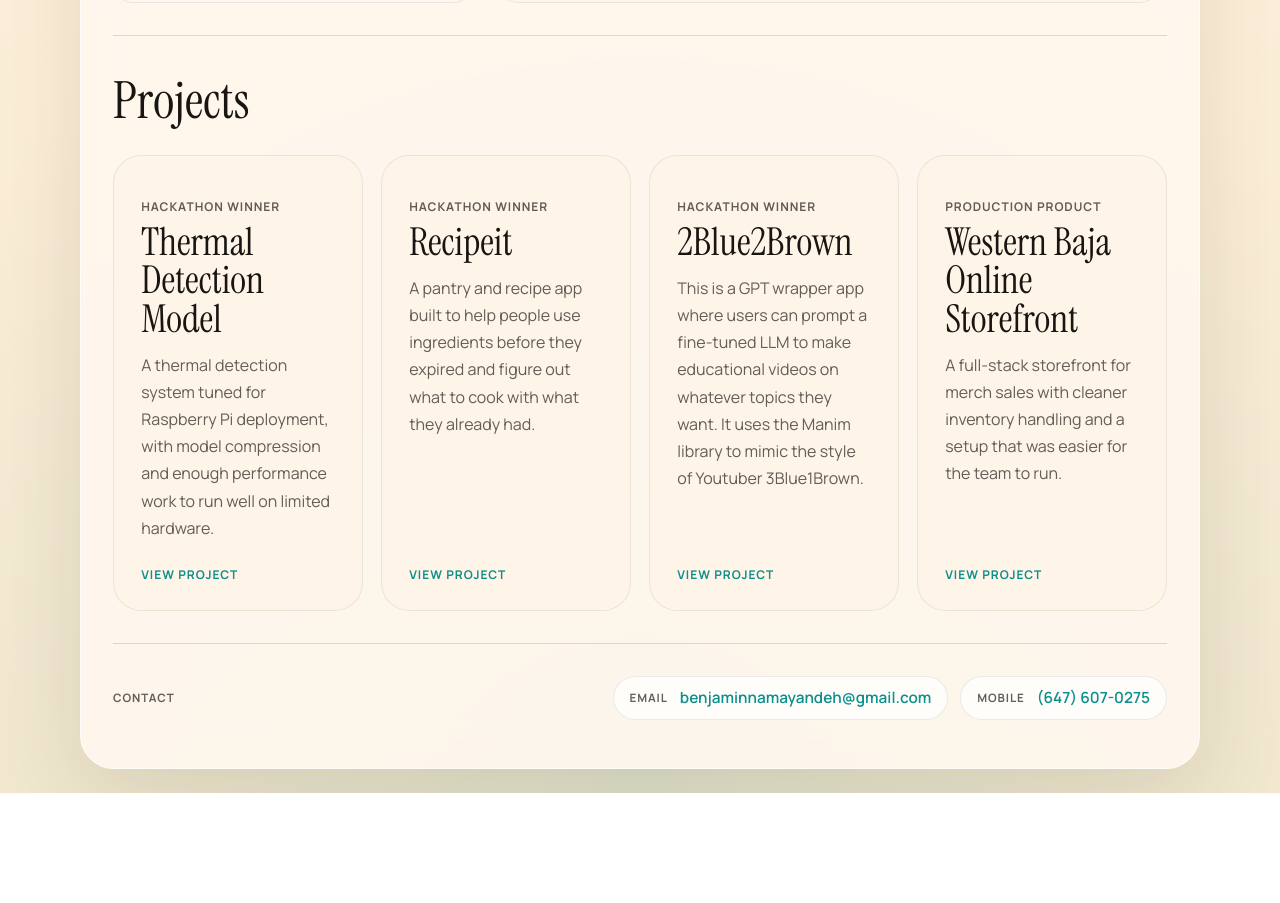
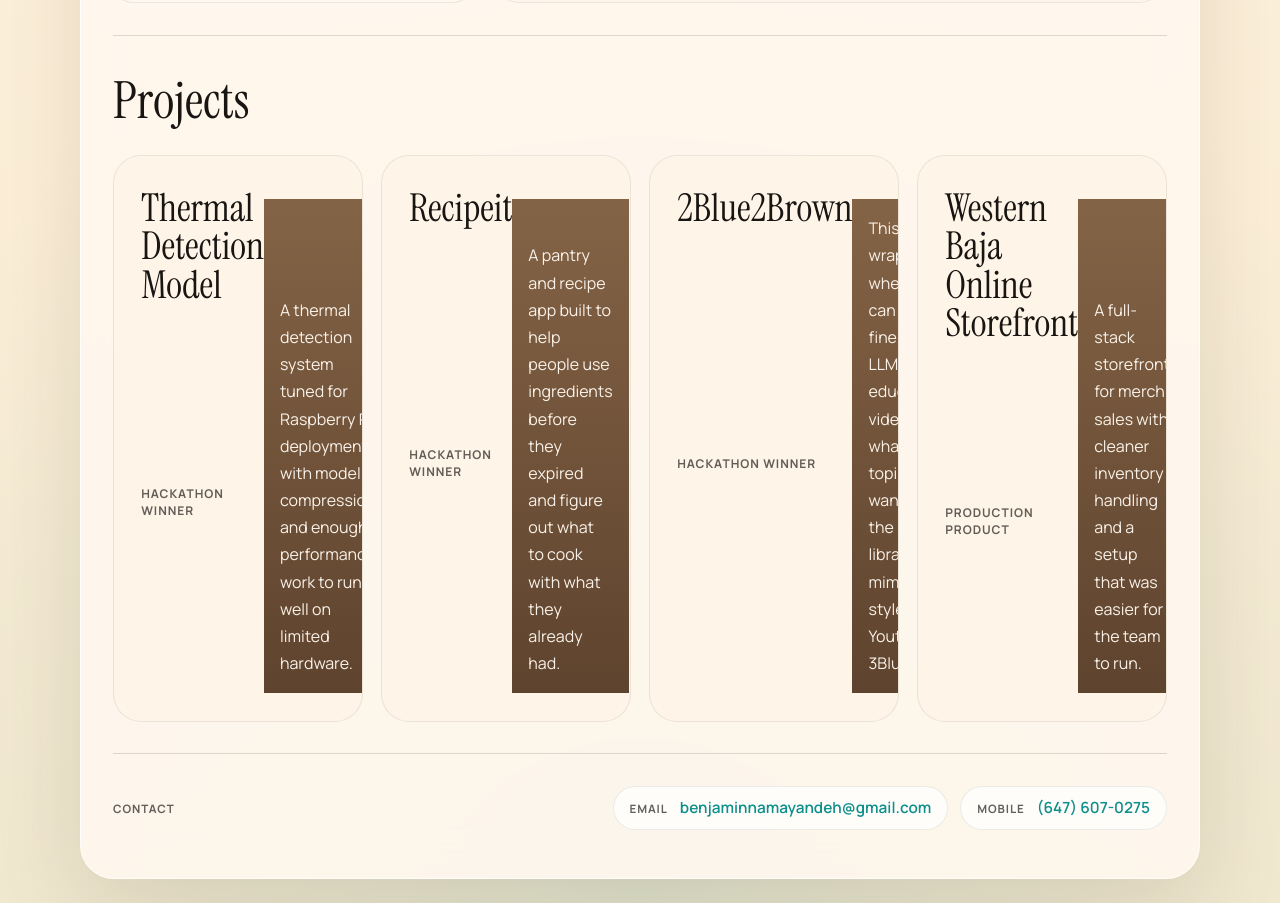
Before and after one commit to bnamayandev/terminal_website, a React (Vite) app: page / in a window 1280 px wide. Shown: the part 1618-2521 px from the top of the page. Before the commit the page ends 2411 px from the top, so only its background shows below. Built offline with nearby package versions, Linux system fonts and the light colour scheme.

Commit message:
redid the projects seciton

```diff
--- a/src/features/portfolio/components/ProjectCard.jsx
+++ b/src/features/portfolio/components/ProjectCard.jsx
@@ -7,10 +7,13 @@ function ProjectCard({ project, index }) {
       rel="noreferrer"
       style={{ transitionDelay: `${index * 90}ms` }}
     >
-      <p className="project-label">{project.label}</p>
-      <h3>{project.name}</h3>
-      <p>{project.description}</p>
-      <span className="project-link">View project</span>
+      <div className="project-card-body">
+        <h3>{project.name}</h3>
+        <p className="project-label">{project.label}</p>
+      </div>
+      <div className="project-description-panel">
+        <p>{project.description}</p>
+      </div>
     </a>
   )
 }
--- a/src/index.css
+++ b/src/index.css
@@ -785,22 +785,95 @@ a,
 }
 
 .project-card {
+  position: relative;
   display: flex;
-  flex-direction: column;
+  align-items: flex-end;
+  min-height: 280px;
+  padding: 1.7rem;
+  background: rgba(255, 245, 232, 0.94);
+  overflow: hidden;
+}
+
+.project-card-body {
+  position: relative;
+  z-index: 1;
+  display: grid;
+  gap: 0.55rem;
+  width: 100%;
+  transition:
+    transform 440ms cubic-bezier(0.22, 1, 0.36, 1),
+    opacity 260ms ease;
+}
+
+.project-card h3,
+.project-card .project-label {
+  transition:
+    transform 440ms cubic-bezier(0.22, 1, 0.36, 1),
+    opacity 260ms ease;
+}
+
+.project-card .project-label {
+  margin: 0;
+}
+
+.project-description-panel {
+  position: absolute;
+  inset: auto 0 0;
+  z-index: 2;
   min-height: 100%;
   padding: 1.7rem;
-  background: rgba(255, 245, 232, 0.94);
+  display: flex;
+  align-items: flex-end;
+  background: linear-gradient(180deg, rgba(130, 97, 67, 0.98), rgba(94, 67, 46, 1));
+  transform: translateY(100%);
+  transition:
+    transform 520ms cubic-bezier(0.22, 1, 0.36, 1);
 }
 
-.project-card p {
-  margin: 0.85rem 0 0;
+.project-description-panel p {
+  margin: 0;
   line-height: 1.7;
+  color: rgba(255, 248, 239, 0.96);
 }
 
-.project-link {
-  margin-top: auto;
-  padding-top: 1.5rem;
-  color: var(--accent-deep);
+.project-card:hover .project-description-panel,
+.project-card:focus-visible .project-description-panel {
+  transform: translateY(0);
+}
+
+.project-card:hover .project-card-body,
+.project-card:focus-visible .project-card-body {
+  transform: translateY(-0.35rem);
+}
+
+@media (hover: hover) and (pointer: fine) {
+  .project-card:hover h3,
+  .project-card:hover .project-label,
+  .project-card:focus-visible h3,
+  .project-card:focus-visible .project-label {
+    opacity: 0.12;
+    transform: translateY(-0.2rem);
+  }
+}
+
+@media (hover: none), (pointer: coarse) {
+  .project-card {
+    align-items: stretch;
+    min-height: auto;
+  }
+
+  .project-card-body {
+    gap: 0.4rem;
+  }
+
+  .project-description-panel {
+    position: static;
+    margin-top: 1rem;
+    inset: auto;
+    padding: 1rem;
+    min-height: auto;
+    transform: none;
+  }
 }
 
 .site-footer {
```
